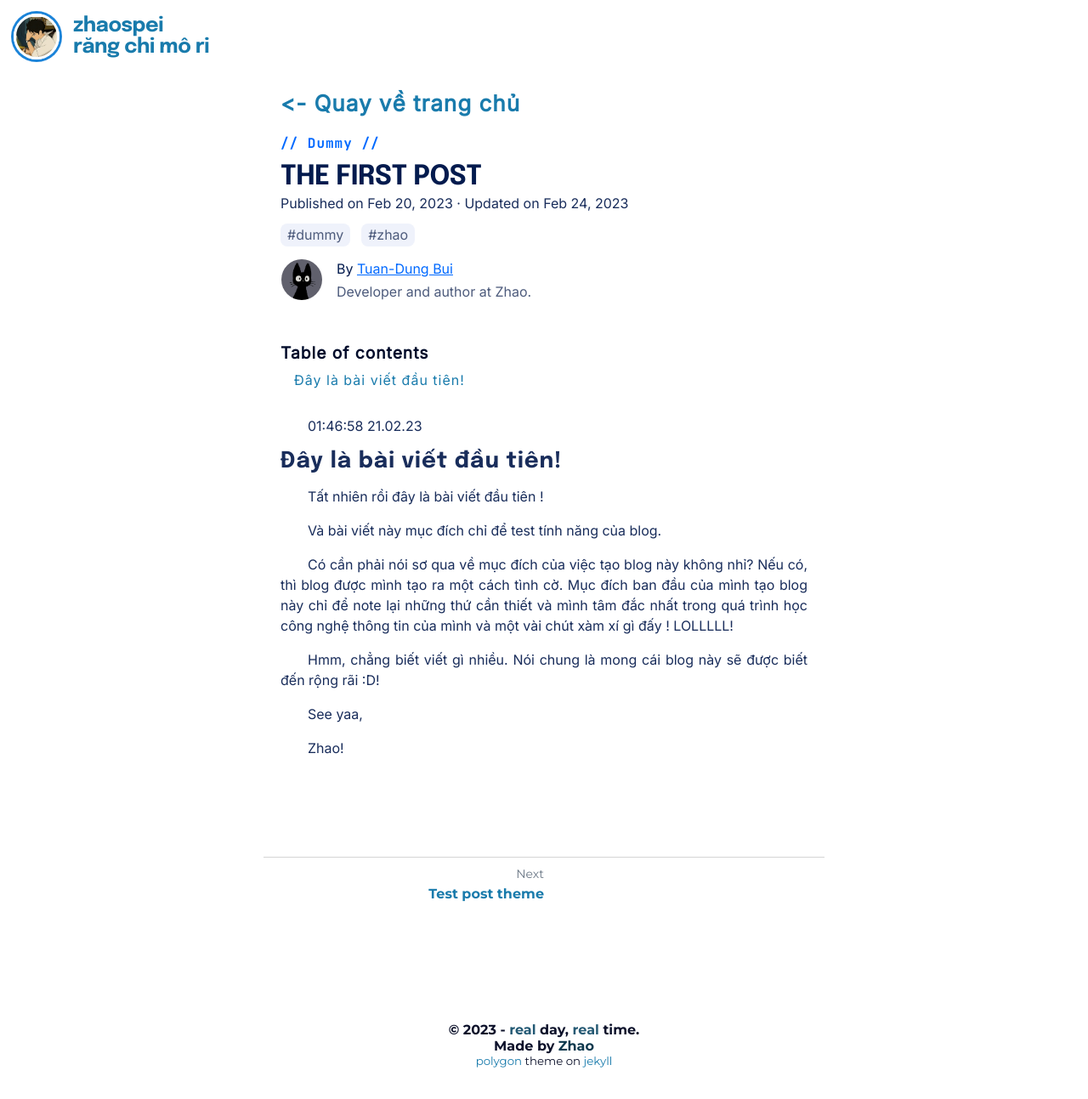
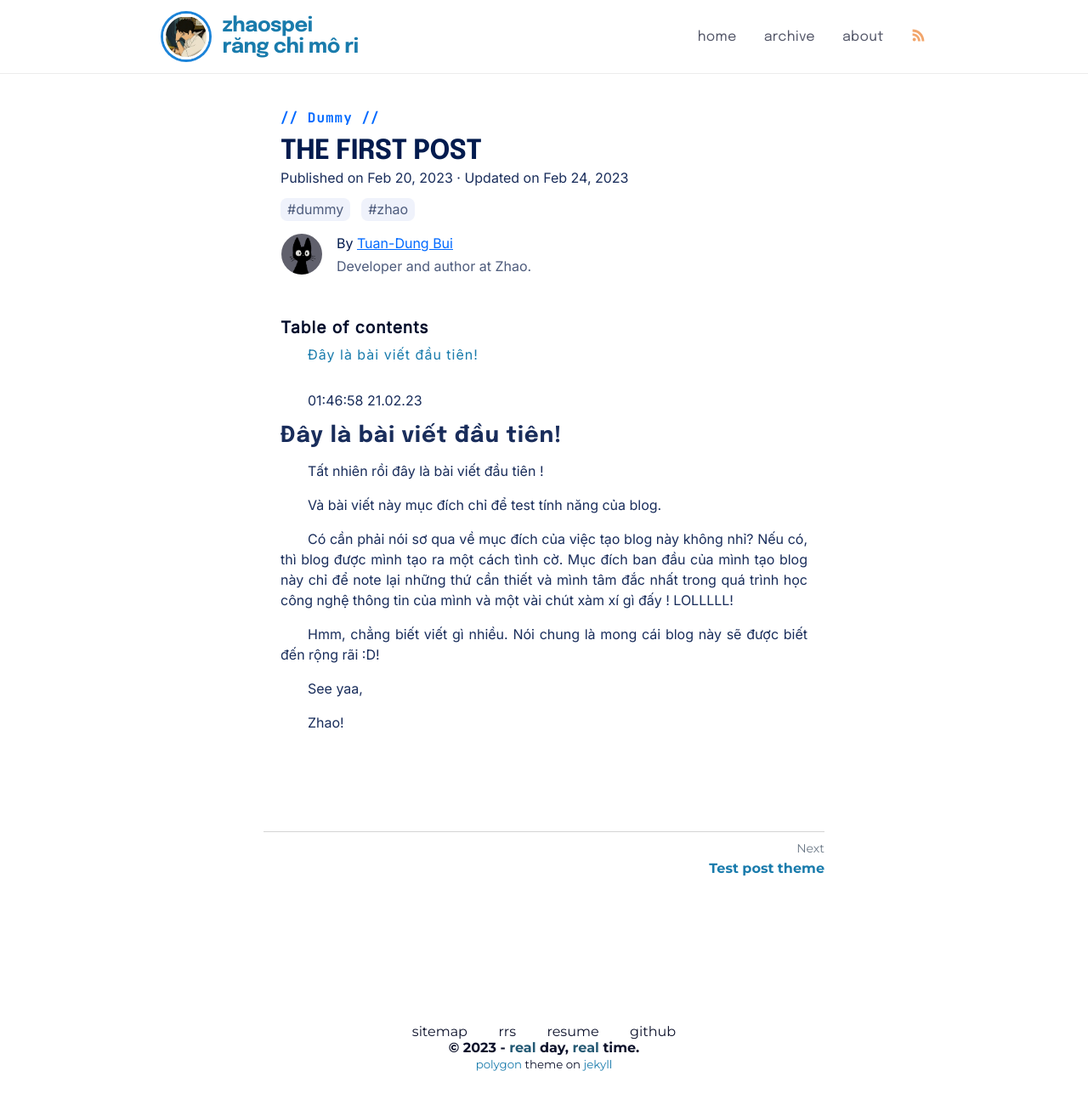
Before and after one commit to zhaospei/zhaospei.github.io, a Jekyll site: the page built from _posts/2023-02-21-the-first-post.md, in a window 1280 px wide. Shown: the whole page at 85% size. Built offline with Jekyll 4.4.1, drawn with Linux system fonts in a browser that asks for light colours; some web fonts are replaced; comment, search, counter and statistics services are not loaded; the table of contents is made by our own code; before the commit the page ends 1256 px from its top, so only the background shows below that.

Commit message:
add sitemap rrs

```diff
--- a/_config.yml
+++ b/_config.yml
@@ -69,6 +69,9 @@ collections:
   projects:
     output: false
 
+feed:
+  path: /feed.xml
+
 defaults:
   - scope:
       path: ""
--- a/_includes/footer.html
+++ b/_includes/footer.html
@@ -1,6 +1,12 @@
-<footer class="fixed-bottom"> © 2023 - <span style="color: #235974;">real</span> day, <span
-                style="color: #265a74;">real</span> time.
-                <div>Made by <a href="https://github.com/zhaospei" style="color: #0e394e;">Zhao</a></div>
+<footer class="fixed-bottom">
+        <div>
+                <a class="footer_item" href="/sitemap.xml">sitemap</a>
+                <a class="footer_item" href="/feed.xml">rrs</a>
+                <a class="footer_item" href="/assets/BuiTuanDung-Resume-1.pdf">resume</a>
+                <a class="footer_item" href="https://github.com/zhaospei">github</a>
+        </div>
+        <div> © 2023 - <span style="color: #235974;">real</span> day, <span style="color: #265a74;">real</span> time.
+        </div>
         <small class="footer_copyright" style="font-weight: 400;"> <a
                         href="https://github.com/zhaospei/zhaospei.github.io" target="_blank"
                         rel="noreferrer noopener">polygon</a> theme on <a href="https://jekyllrb.com" target="_blank"
--- a/_layouts/default.html
+++ b/_layouts/default.html
@@ -1,4 +1,5 @@
-<html>
+<!DOCTYPE html>
+<html lang="vi" xml:lang="vi">
 
     {% include head.html %}
 
--- a/_layouts/post.html
+++ b/_layouts/post.html
@@ -1,4 +1,5 @@
-<html>
+<!DOCTYPE html>
+<html lang="vi" xml:lang="vi">
 
 {% include head.html %}
 
@@ -8,13 +9,24 @@
             <span class="blog-logo"></span>
             <span class="blog-header-text"> zhaospei </br> răng chi mô ri </span>
         </a>
+        <nav class="trigger-container"><a class="menu-link" href="/blog.html">home</a><a class="menu-link"
+                href="/archive/">archive</a><a class="menu-link" href="/blog/about/">about</a><a class="menu-link rss"
+                href="/feed.xml" target="_blank"> <svg xmlns="http://www.w3.org/2000/svg" width="17" height="17" viewBox="0 0 512 512"
+                    fill="#ED812E">
+                    <title>RSS</title>
+                    <path d="M108.56,342.78a60.34,60.34,0,1,0,60.56,60.44A60.63,60.63,0,0,0,108.56,342.78Z">
+                    </path>
+                    <path
+                        d="M48,186.67v86.55c52,0,101.94,15.39,138.67,52.11s52,86.56,52,138.67h86.66C325.33,312.44,199.67,186.67,48,186.67Z">
+                    </path>
+                    <path d="M48,48v86.56c185.25,0,329.22,144.08,329.22,329.44H464C464,234.66,277.67,48,48,48Z">
+                    </path>
+                </svg> </a>
+        </nav>
     </header>
     <article class="content blog-content">
         <div class="post">
             <div class="post-content-container">
-                <h2>
-                    <a href="/blog.html" style="font-family: Inter, sans-serif;"><- Quay về trang chủ</a>
-                </h2>
                 <header class="post-header">
                     <div class="post-tittle">
                         {% for category in page.categories %}
@@ -70,11 +82,21 @@
                 <div class="nav-arrow"> Previous </div>
                 <span class="post-title">{{page.previous.title}}</span>
             </a>
+            {% else %}
+            <a class="prev" href="#">
+                <div class="nav-arrow">  </div>
+                <span class="post-title"> </span>
+            </a>
             {% endif %}
             {% if page.next.url %}
             <a class="next" href="{{page.next.url}}">
                 <div class="nav-arrow"> Next </div>
                 <span class="post-title">{{page.next.title}}</span>
+            </a>
+            {% else %}
+            <a class="next" href="#">
+                <div class="nav-arrow">  </div>
+                <span class="post-title"></span>
             </a>
             {% endif %}
         </nav>
@@ -119,10 +141,8 @@
     </style>
 
     <script src="https://ajax.googleapis.com/ajax/libs/jquery/3.6.3/jquery.min.js"></script>
-    <script src="/assets/js/particles.js"></script>
     <script src="/assets/js/main.js"></script>
     <script src="/assets/js/magnet.js"></script>
-    <script src="/assets/js/app.js"></script>
     <script src="https://cdn.mathjax.org/mathjax/latest/MathJax.js?config=TeX-AMS-MML_HTMLorMML"
         type="text/javascript"></script>
 </body>
--- a/assets/css/main.css
+++ b/assets/css/main.css
@@ -88,6 +88,10 @@ header h1 {
     font-size: 2em;
 }
 
+.logo {
+    color: #8ec3de
+}
+
 nav ul,
 .meta ul {
     font-size: 36px;
@@ -150,9 +154,15 @@ nav li:hover,
 .fixed-bottom {
     color: #0d122b;
     margin-top: 8em;
-    margin-bottom: 2em;
+    padding: 2em;
     text-align: center;
     font-weight: 800;
+}
+
+a.footer_item{
+    font-weight: 300;
+    padding: 1em;
+    color: #0d122b;
 }
 
 @media only screen and (max-width:600px) {
--- a/assets/css/post.css
+++ b/assets/css/post.css
@@ -222,11 +222,42 @@
     letter-spacing: 1px;
     line-height: 1.1;
     margin: 12px 0px 0px;
+    padding-left: 1em;
+}
+
+.blog-header {
+    display: flex;
+    justify-content: space-around;
+    border-bottom: 1px solid #ececec;
 }
 
 .blog-header a {
     display: flex;
     margin: 16px 16px;
+}
+
+.menu,
+.menu-link {
+    color: #0d122b;
+    text-decoration: none;
+    opacity: 0.7;
+    letter-spacing: 0.3px;
+    font-weight: 400;
+    display: flex;
+    font-size: 16px;
+}
+
+a.menu-link {
+   display: block;
+   margin: auto 16px;
+}
+
+
+
+.trigger-container {
+    display: flex;
+    font-family: Epilogue, sans-serif;
+    text-align: center;
 }
 
 .toc-h2 a {
```
